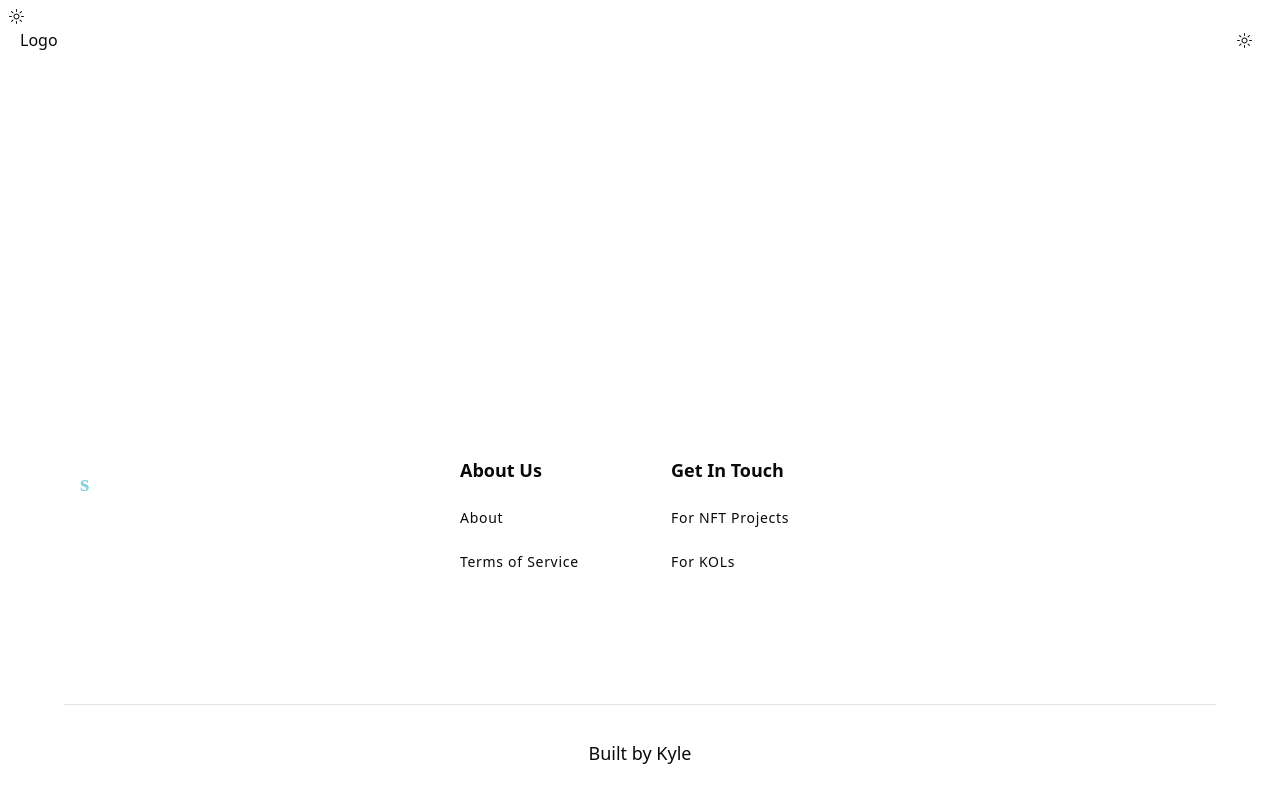
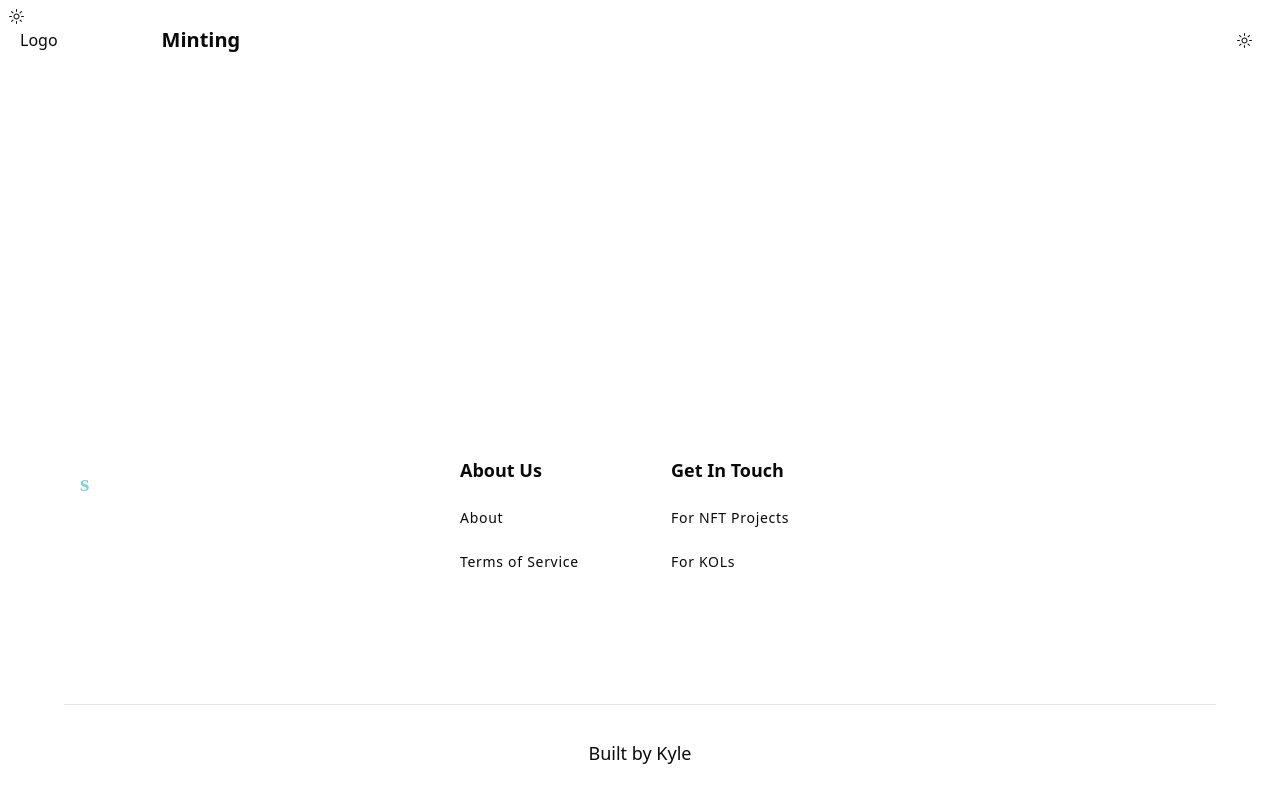
Before and after one commit to kyle-233/next-nft, a Next.js app: page / in a window 1280 px wide. Built offline with nearby package versions, Linux system fonts and the light colour scheme.

Commit message:
feat(head): add nav item

```diff
--- /dev/null
+++ b/components/layout/main-nav.tsx
@@ -0,0 +1,17 @@
+import { DropdownMenu } from "@/components/ui/dropdown-menu";
+import { siteConfig } from "@/config/site";
+import Link from "next/link";
+
+export const MainNav = () => {
+  return (
+    <ul className="flex-1 flex gap-4 items-center">
+      {siteConfig.mainNav.map((item) => (
+        <li key={item.title} className="px-4 py-2 font-bold text-xl">
+          <Link href={item.href} target={item.external ? "_blank" : undefined}>
+            {item.title}
+          </Link>
+        </li>
+      ))}
+    </ul>
+  );
+};
--- a/components/layout/site-header.tsx
+++ b/components/layout/site-header.tsx
@@ -1,19 +1,20 @@
 import Link from "next/link";
 import { Icons } from "@/components/icons";
 import { ModeToggle } from "./mode-toggle";
+import { MainNav } from "@/components/layout/main-nav";
 
 export const SiteHeader = () => {
   return (
     <header>
       <div className="absolute top-0 left-0 w-full">
         <div className="container h-[80px] px-5 flex items-center gap-6">
-          <Link href="/" className="mr-8">
+          <Link href="/" className="mr-16">
             {/* <Icons.logo className="" /> */}
             {/* Logo */}
             <h1>Logo</h1>
             <span className="sr-only">VESE NFT</span>
           </Link>
-          <div className="flex-1"></div>
+          <MainNav />
           <ModeToggle />
         </div>
       </div>
```
